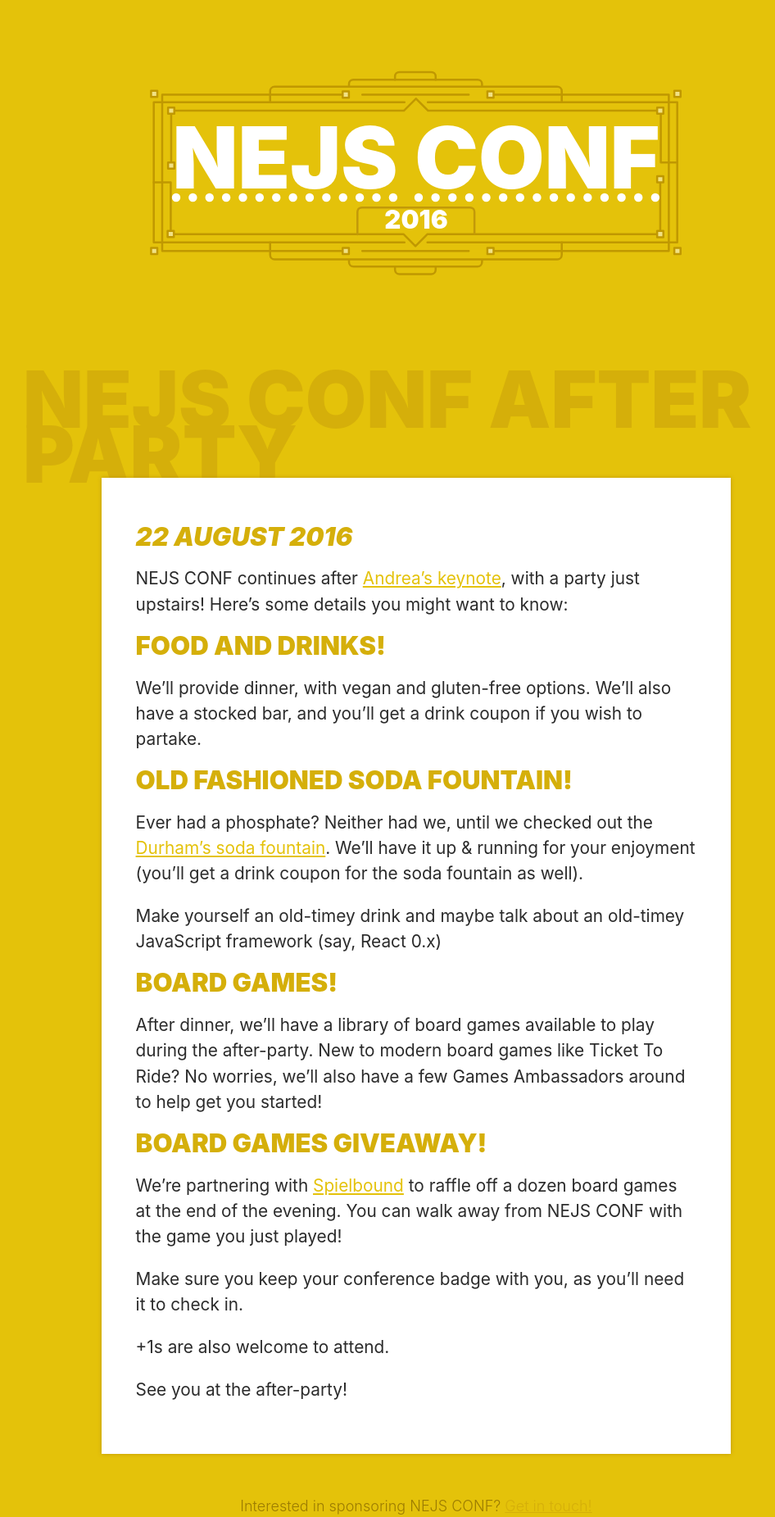
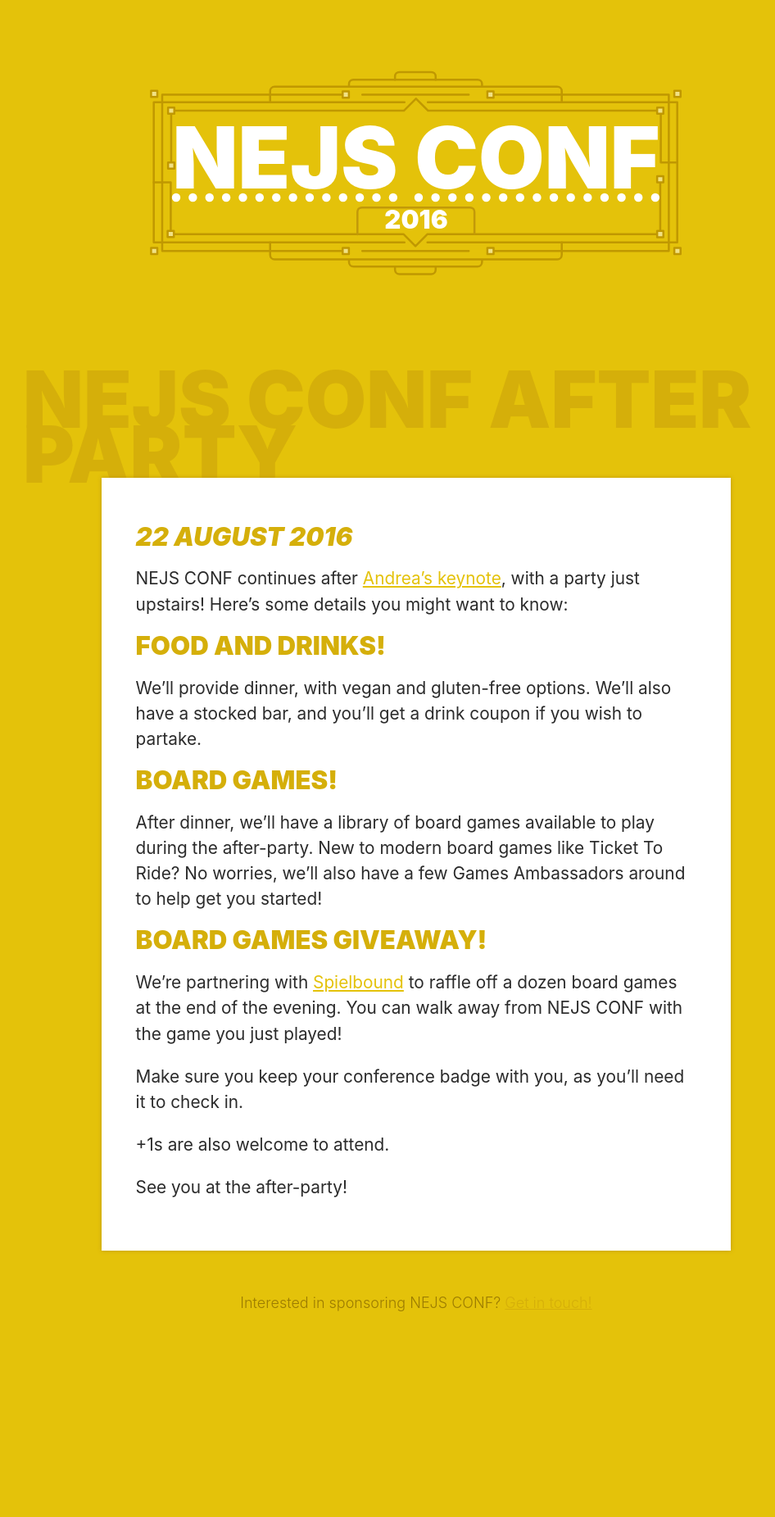
Before and after one commit to NebraskaJS/nejsconf.com, a Jekyll site: the page built from _posts/2016-08-22-after-party.md, in a window 1280 px wide. Shown: the whole page at 82% size, without its empty margins (132-1078 px from the left). Built offline with Jekyll 4.4.1, drawn with Linux system fonts in a browser that asks for light colours; Markdown is read by kramdown in place of the engine named in the settings; after the commit the page ends 1603 px from its top, so only the background shows below that.

Commit message:
http://i.makeagif.com/media/9-17-2015/Djo9KN.gif

```diff
--- a/_posts/2016-08-22-after-party.md
+++ b/_posts/2016-08-22-after-party.md
@@ -11,12 +11,6 @@
 
 We'll provide dinner, with vegan and gluten-free options.
 We'll also have a stocked bar, and you'll get a drink coupon if you wish to partake.
-
-## Old Fashioned Soda Fountain!
-
-Ever had a phosphate? Neither had we, until we checked out the [Durham's soda fountain][soda]. We'll have it up & running for your enjoyment (you'll get a drink coupon for the soda fountain as well).
-
-Make yourself an old-timey drink and maybe talk about an old-timey JavaScript framework (say, React 0.x)
 
 ## Board Games!
 
@@ -36,5 +30,4 @@
 See you at the after-party!
 
 [andrea]: https://nejsconf.com/speakers/keynote-andrea-goulet
-[soda]: http://durhammuseum.org/experience/soda-fountain.aspx
 [spielbound]: http://spielbound.org/
```
